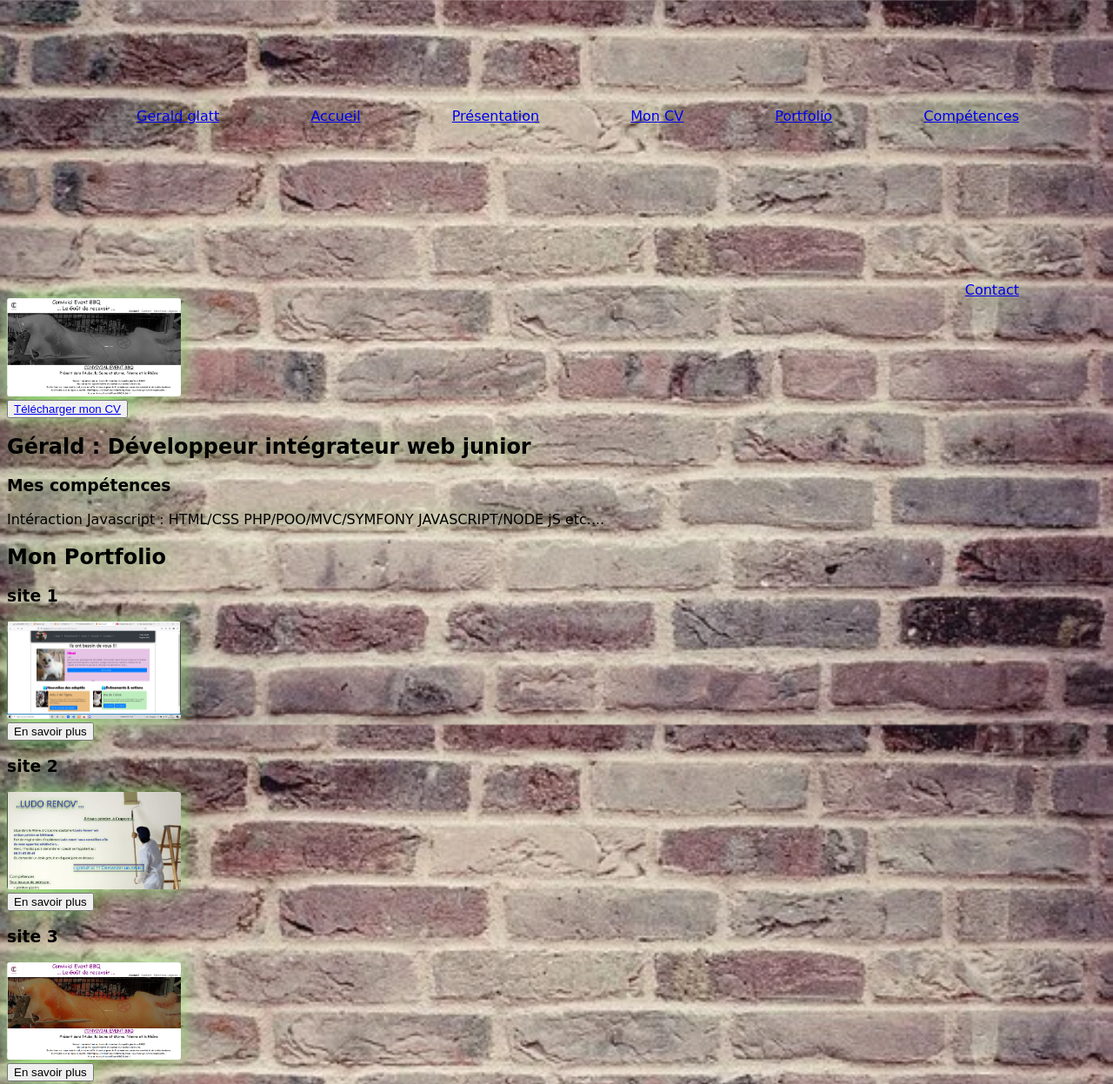
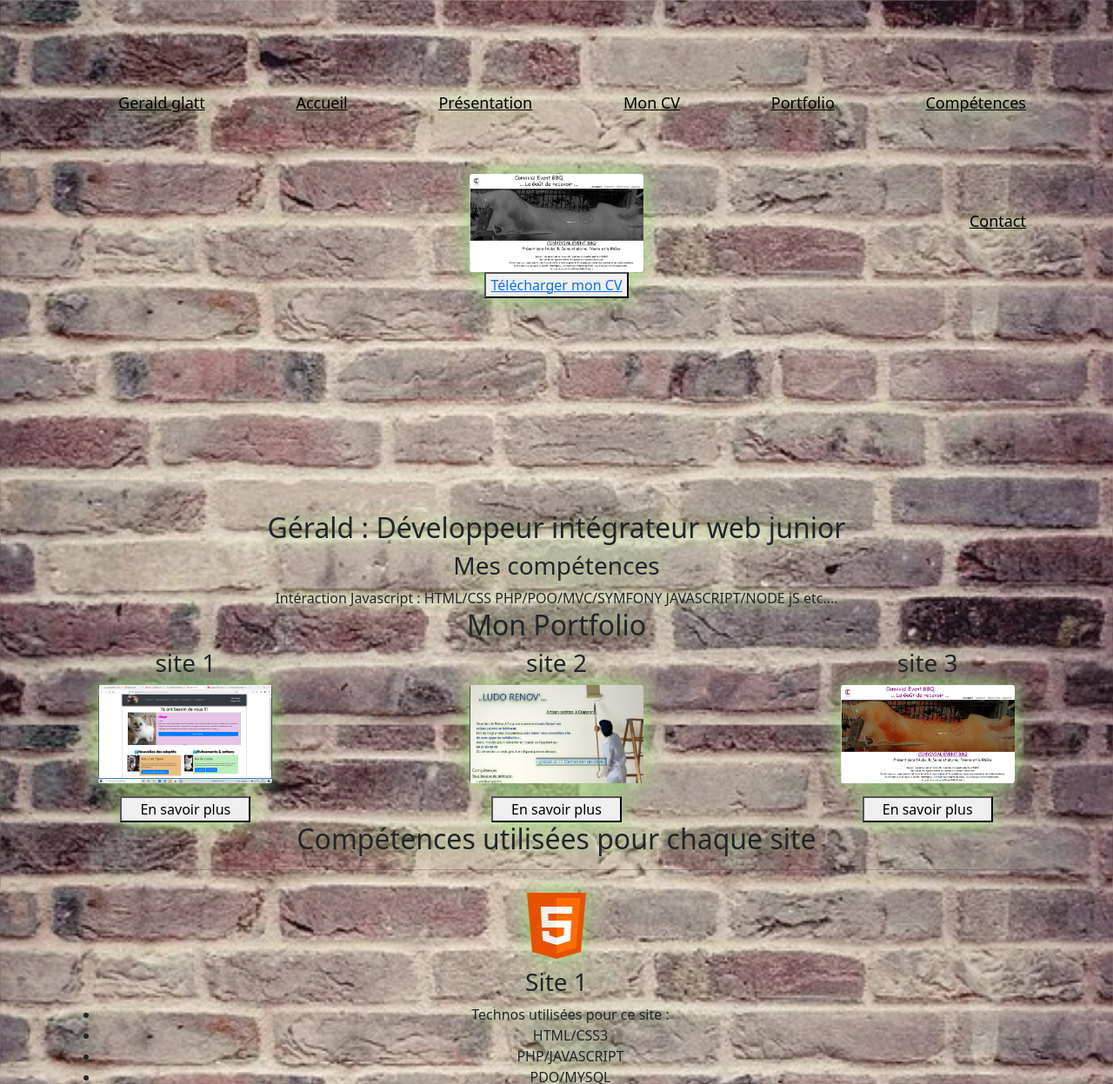
Before and after one commit to geraldglatt/DonkeySchool, a plain HTML site: page index.html in a window 1280 px wide. Shown: the top 1247 px of the page at 87% size. Drawn offline with nearby package versions, Linux system fonts and the light colour scheme.

Commit message:
modified index et css

```diff
--- a/index.html
+++ b/index.html
@@ -1,7 +1,7 @@
 <!DOCTYPE html>
 <html lang="en">
 <head>
-    <meta charset="UTF-8">
+        <meta charset="UTF-8">
         <meta name="viewport" content="width=device-width, initial-scale=1">
         <link rel="shortcut icon" type="image/png" href="sources/images/hand.png"/>
         <meta name="keywords" content="portfolio">
@@ -12,6 +12,8 @@
         <meta name="copyright" content="&copy; Glatt Gérald 2022"/>
         <meta name="date" content="2022-01-13"/>
         <link rel="stylesheet" href="styles.css">
+        <link href="https://cdn.jsdelivr.net/npm/bootstrap@5.0.2/dist/css/bootstrap.min.css" rel="stylesheet" integrity="sha384-EVSTQN3/azprG1Anm3QDgpJLIm9Nao0Yz1ztcQTwFspd3yD65VohhpuuCOmLASjC" crossorigin="anonymous">
+
     <title>My first Donkey's website</title>
 </head>
 <body>
@@ -47,30 +49,26 @@
             </div>
         </section>
         <section class="section3">
-            <div>
+            <div class="monportfolio">
                 <h2>Mon Portfolio</h2>
             </div>
-            <div>
-                <div>
-                    <h3>site 1</h3>
-                    <div class="hover">
-                        <img src="sources/images/refonteSite2.png" title="images site 1" alt="Site 1">
-                    </div>
-                <button>En savoir plus</button>
-                <div>
-                    <h3>site 2</h3>
-                    <div class="hover">
-                        <img src="sources/images/ludo_renov.png" title="images site 2" alt="Site 2">
-                    </div>
+            <div class="row">
+                <div class="box1">
+                    <h3 class="site1">site 1</h3>
+                    <h3 class="site2">site 2</h3>
+                    <h3 class="site3">site 3</h3>
                 </div>
-                <button>En savoir plus</button>
-                <div>
-                    <h3>site 3</h3>
-                    <div class="hover">
-                        <img src="sources/images/convivialeventbbq.png" title="images site 3" alt="Site 3">
-                    </div>
+                <div class="box2">
+                    <img class="photo1" src="sources/images/refonteSite2.png" title="images site 1" alt="Site 1">
+                    <img class="photo2" src="sources/images/ludo_renov.png" title="images site 2" alt="Site 2">
+                    <img class="photo3" src="sources/images/convivialeventbbq.png" title="images site 3" alt="Site 3">
                 </div>
-                <button>En savoir plus</button>
+
+                <div class="box3">
+                    <button class="text1">En savoir plus</button>
+                    <button class="text2">En savoir plus</button>
+                    <button class="text3">En savoir plus</button>
+                </div>
             </div>
         </section>
         <section class="section4">
@@ -113,5 +111,9 @@
     <footer class="footer">
         <div>@copyright : gérald glatt</div>
     </footer>
+    <script src="https://cdn.jsdelivr.net/npm/@popperjs/core@2.9.2/dist/umd/popper.min.js" integrity="sha384-IQsoLXl5PILFhosVNubq5LC7Qb9DXgDA9i+tQ8Zj3iwWAwPtgFTxbJ8NT4GN1R8p" crossorigin="anonymous"></script>
+    <script src="https://cdn.jsdelivr.net/npm/bootstrap@5.0.2/dist/js/bootstrap.min.js" integrity="sha384-cVKIPhGWiC2Al4u+LWgxfKTRIcfu0JTxR+EQDz/bgldoEyl4H0zUF0QKbrJ0EcQF" crossorigin="anonymous"></script>
+
+    <script></script>
 </body>
 </html>
--- a/styles.css
+++ b/styles.css
@@ -1,3 +1,4 @@
+
 body{
     font-family: 'Fredoka One', cursive;
     /* height: 200vh;
@@ -12,8 +13,6 @@ body{
 }
 img:hover{
     background-color: gold;
-
-
 }
 img{
     max-width:200px;
@@ -28,15 +27,97 @@ img{
     list-style-type: none;
     padding: 50px;
     margin-left: 100px 0 0 0 ;
-    height: 100px;
     text-align: right;
+    font-size: large;
 
+}
+ul li a{
+    color: black !important;
+    line-height: 2em;
+}
+.section1{
+position: absolute;
+right: 15%;
+top: 180px;
+left: 15%;
+z-index: 10;
+padding-top: 20px;
+color: #fff;
+text-align: center;
 }
 .section1 div:first-child{
     filter: grayscale(100%) !important;
 }
+.section2{
+    padding-top: 200px;
+    text-align: center;
+
+}
+.monportfolio{
+    text-align: center;
+}
+.box1{
+    display: flex;
+    text-align: center;
+}
+.site1{
+    flex: 1 1 auto;
+}
+.site2{
+    flex: 1 1 auto;
+}
+.site3{
+    flex: 1 1 auto;
+}
+.box2{
+    display: flex;
+    text-align: center;
+
+}
+.photo1{
+    flex: 1 1 auto;
+    margin:auto;
+}
+.photo2{
+    flex: 1 1 auto;
+    margin:auto;
+}
+.photo3{
+    flex: 1 1 auto;
+    margin:auto;
+}
+.box3{
+    display: flex;
+    text-align: center;
+}
+.text1{
+    flex: 1 1 auto;
+    margin:auto;
+    margin-top: 15px;
+    max-width: 150px;
+}
+.text2{
+    flex: 1 1 auto;
+    margin:auto;
+    max-width: 150px;
+    margin-top: 15px;
+}
+.text3{
+    flex: 1 1 auto;
+    margin:auto;
+    max-width: 150px;
+    margin-top: 15px;
+}
+.section4{
+    top:600pxpx;
+    text-align: center;
+
+}
+
 
 .footer{
     background-color:black ;
+    color: blanchedalmond;
+    text-align: center;
 
 }
```
